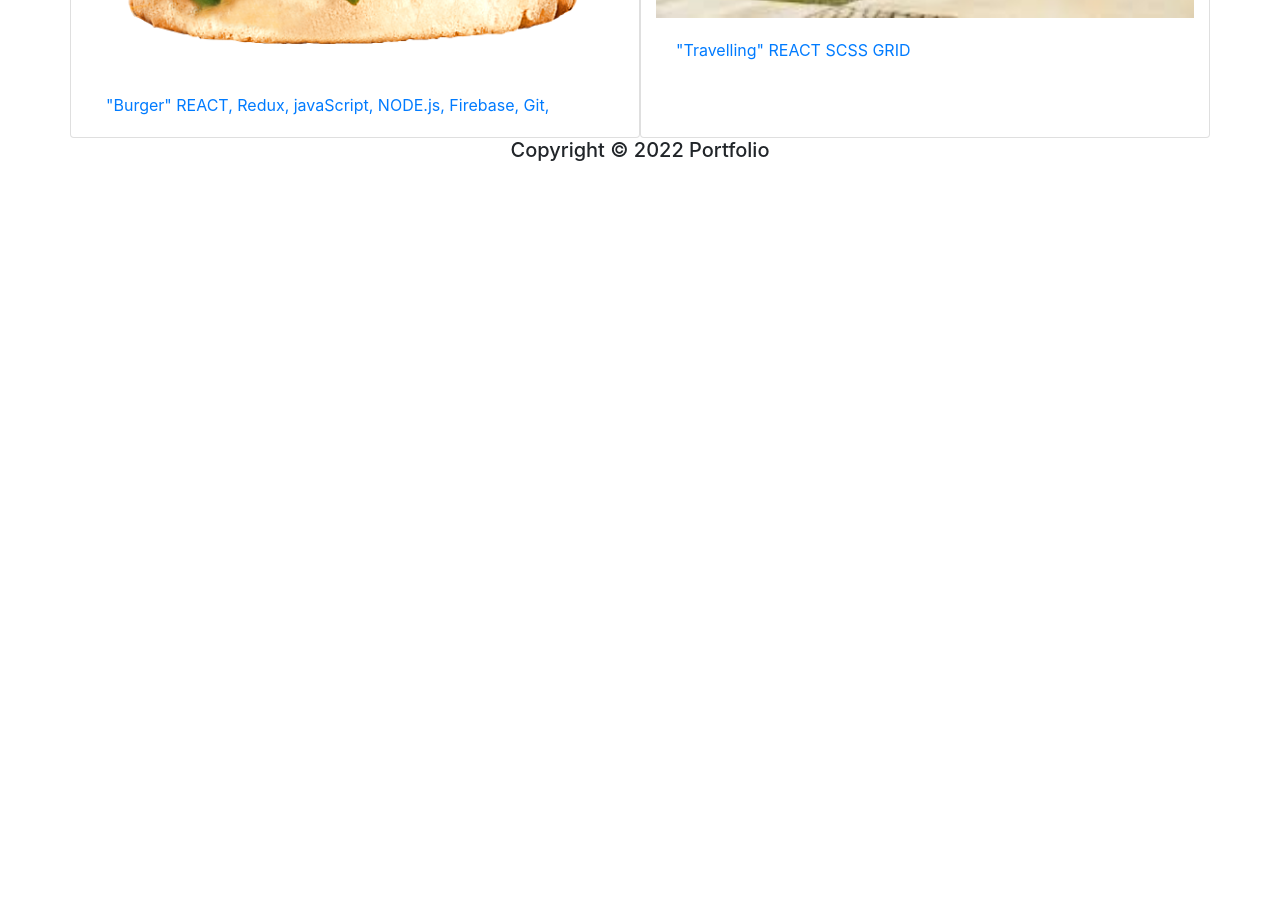
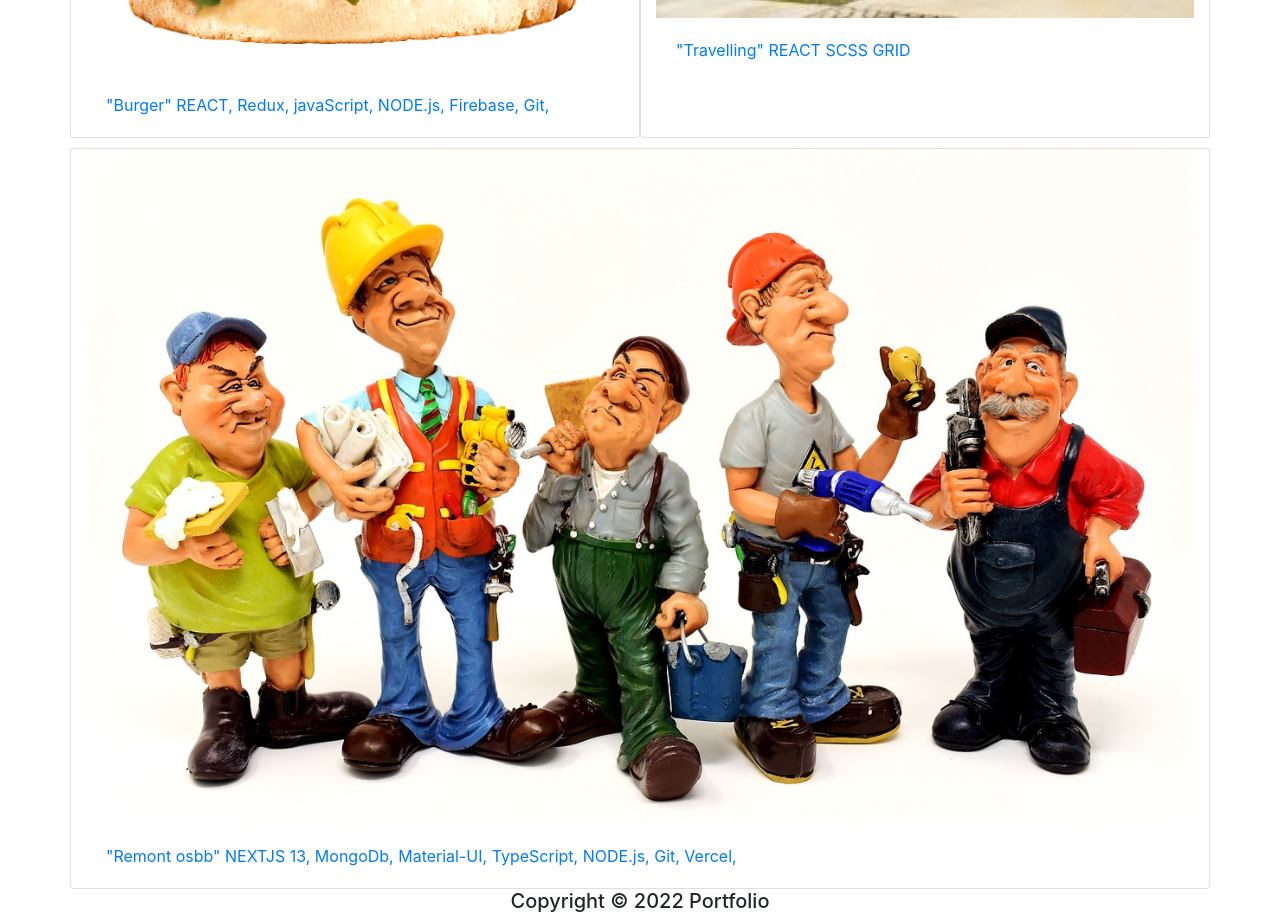
Before and after one commit to sershishkov/portfolio, a React (Create React App) app: page / in a window 1280 px wide. Shown: the part 1600-2521 px from the top of the page. Before the commit the page ends 1770 px from the top, so only its background shows below. Built offline with nearby package versions, Linux system fonts and the light colour scheme.

Commit message:
remont osbb

```diff
--- a/src/pages/Main.jsx
+++ b/src/pages/Main.jsx
@@ -3,6 +3,7 @@ import { Link } from 'react-router-dom';
 import Calculator from '../img/Calculator.jpg';
 import imgBurger from '../img/burger_sandwich.png';
 import imgHome from '../img/home_for_scss_grid.jpeg';
+import remontOsbb from '../img/remont_7.jpg';
 import '../style/main.scss';
 
 const Main = () => {
@@ -82,6 +83,23 @@ const Main = () => {
             </a>
           </div>
         </div>
+        <div className='row'>
+          <div className='card  col-sm-12'>
+            <a
+              href='https://remont-osbb-nextjs13.vercel.app/'
+              target='_blank'
+              rel='noopener noreferrer'
+            >
+              <img src={remontOsbb} alt='calc' className='card-img-top' />
+              <div className='card-body'>
+                <p className='card-text'>
+                  "Remont osbb" NEXTJS 13, MongoDb, Material-UI, TypeScript,
+                  NODE.js, Git, Vercel,
+                </p>
+              </div>
+            </a>
+          </div>
+        </div>
       </div>
     </div>
   );
```
Also changed, not shown: src/img/remont_7.jpg (added).
